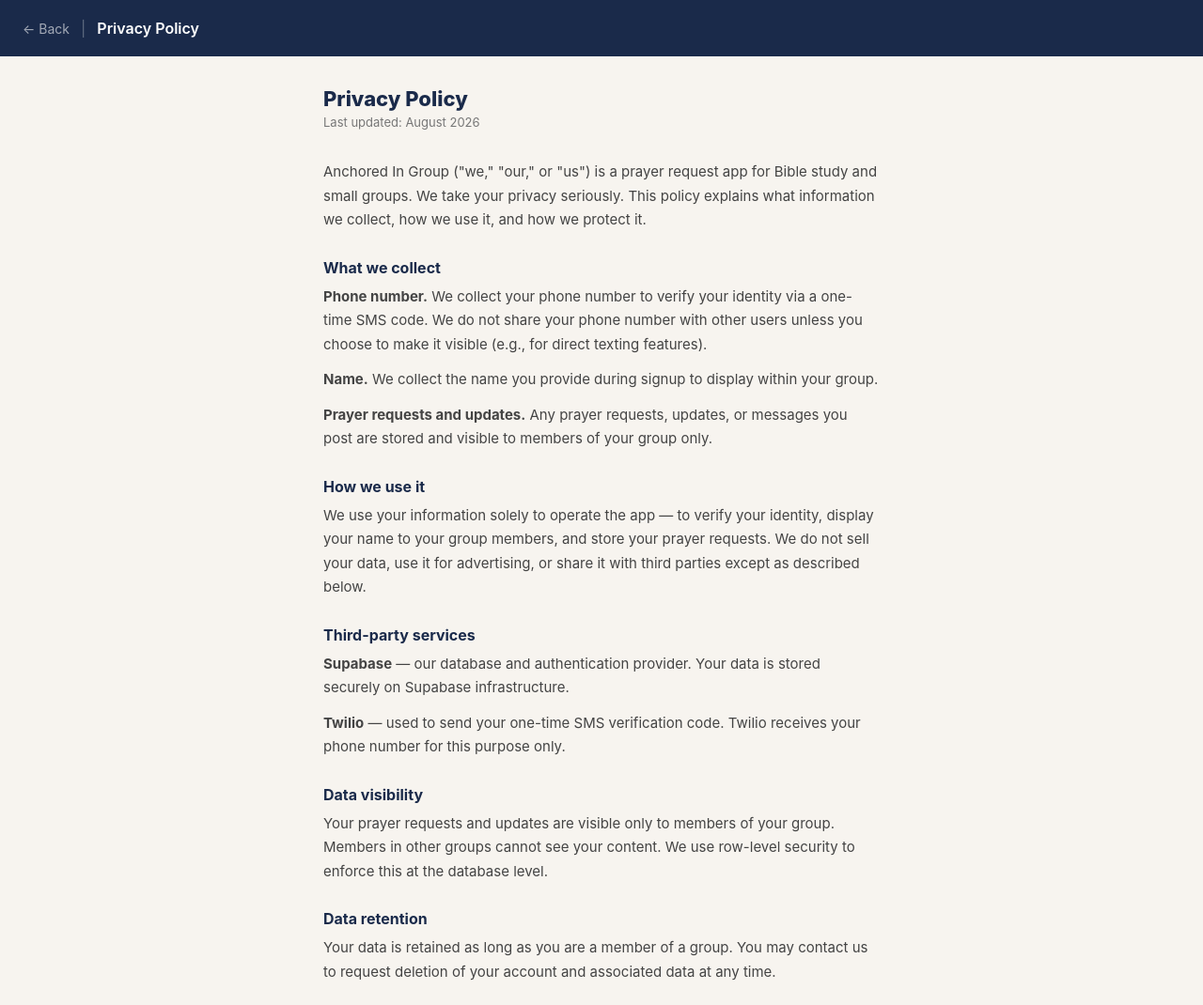
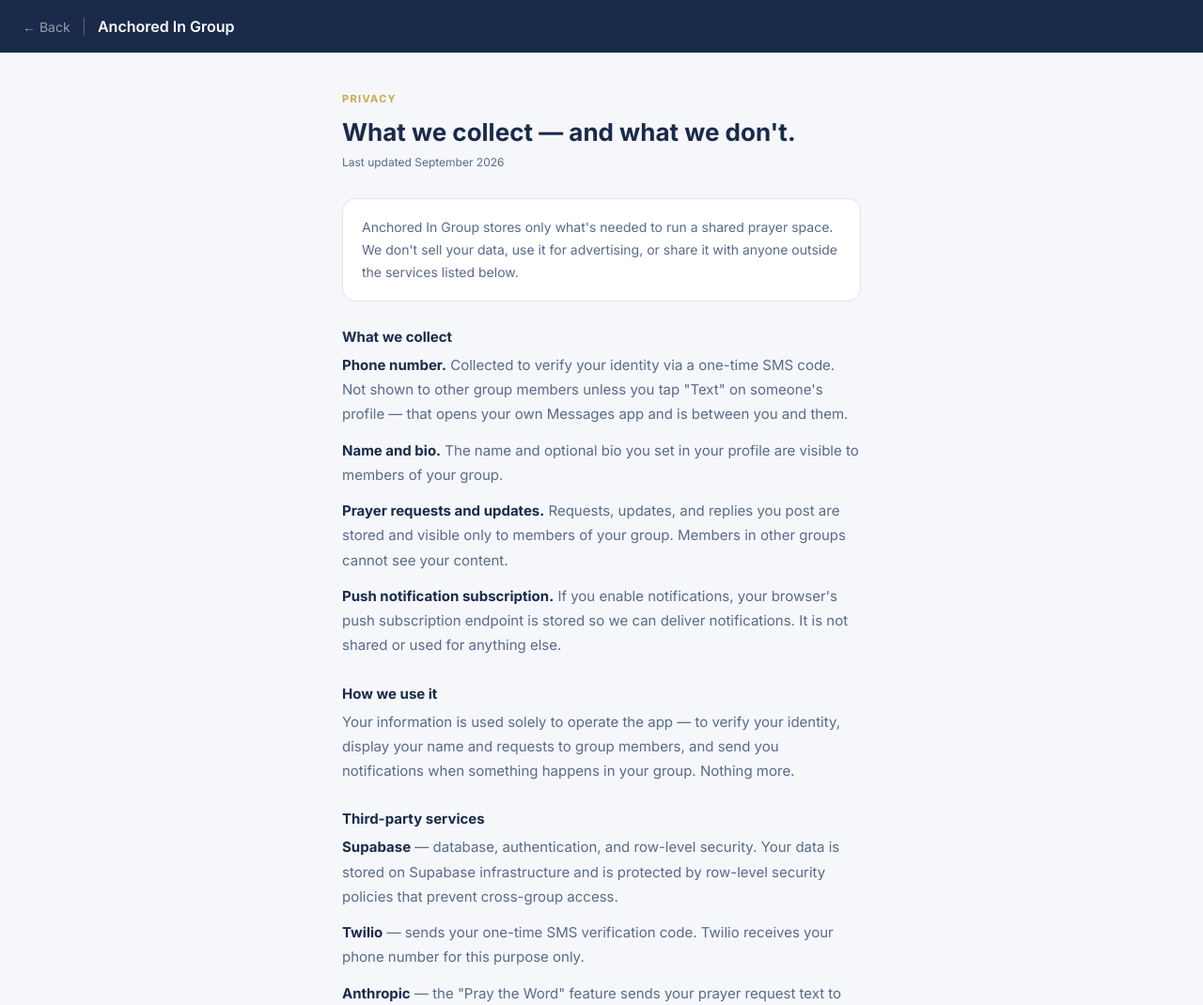
Before and after one commit to thebahash/anchoredin-group, a website: page privacy.html in a window 1280 px wide. Shown: the top 1070 px of the page at 94% size. Drawn offline with Linux system fonts and the light colour scheme.

Commit message:
Expand settings footer links; restyle privacy page

```diff
--- a/privacy.html
+++ b/privacy.html
@@ -3,57 +3,101 @@
 <head>
   <meta charset="UTF-8" />
   <meta name="viewport" content="width=device-width, initial-scale=1.0" />
-  <title>Privacy Policy — Anchored In Group</title>
+  <title>Privacy — Anchored In Group</title>
+  <link rel="preconnect" href="https://fonts.googleapis.com" />
+  <link href="https://fonts.googleapis.com/css2?family=Inter:wght@400;500;600;700&display=swap" rel="stylesheet" />
   <style>
-    * { box-sizing: border-box; margin: 0; padding: 0; }
-    body { font-family: -apple-system, BlinkMacSystemFont, 'Segoe UI', sans-serif; background: #f7f4ef; color: #2c2c2c; }
-    header { background: #1a2a4a; padding: 20px 24px; display: flex; align-items: center; gap: 12px; }
-    header a { color: rgba(255,255,255,0.6); font-size: 14px; text-decoration: none; }
-    header span { color: rgba(255,255,255,0.3); }
+    *, *::before, *::after { box-sizing: border-box; margin: 0; padding: 0; }
+    :root {
+      --navy: #1a2a4a;
+      --navy-2: #243560;
+      --gold: #c9a84c;
+      --text: #1a2a4a;
+      --muted: #5a6a8a;
+      --border: #dde3ef;
+      --bg: #f5f7fb;
+      --card: #ffffff;
+    }
+    body { background: var(--bg); color: var(--text); font-family: 'Inter', system-ui, sans-serif; -webkit-font-smoothing: antialiased; min-height: 100vh; }
+
+    header { background: var(--navy); padding: 18px 24px; display: flex; align-items: center; gap: 12px; }
+    header a { color: rgba(255,255,255,0.55); font-size: 14px; text-decoration: none; }
+    header a:hover { color: rgba(255,255,255,0.85); }
+    header span { color: rgba(255,255,255,0.25); }
     header h1 { color: #fff; font-size: 16px; font-weight: 600; }
-    .content { max-width: 640px; margin: 0 auto; padding: 32px 24px 64px; }
-    h2 { font-size: 22px; font-weight: 800; color: #1a2a4a; margin-bottom: 4px; }
-    .updated { font-size: 13px; color: #777; margin-bottom: 32px; }
-    h3 { font-size: 16px; font-weight: 700; color: #1a2a4a; margin: 28px 0 8px; }
-    p { font-size: 15px; line-height: 1.7; color: #444; margin-bottom: 12px; }
-    a { color: #c9a84c; }
+
+    .content { max-width: 600px; margin: 0 auto; padding: 40px 24px 80px; }
+
+    .label { font-size: 11px; font-weight: 700; color: var(--gold); letter-spacing: 0.12em; text-transform: uppercase; margin-bottom: 10px; }
+    h2 { font-size: 26px; font-weight: 800; color: var(--navy); margin-bottom: 6px; line-height: 1.2; }
+    .updated { font-size: 12px; color: var(--muted); margin-bottom: 28px; }
+
+    .card { background: var(--card); border: 1px solid var(--border); border-radius: 14px; padding: 18px 20px; margin: 24px 0; }
+    .card p { margin: 0; font-size: 14px; line-height: 1.7; color: var(--muted); }
+
+    h3 { font-size: 15px; font-weight: 700; color: var(--navy); margin: 28px 0 8px; }
+    p { font-size: 15px; line-height: 1.75; color: var(--muted); margin-bottom: 12px; }
+    a { color: var(--gold); text-decoration: none; }
+    a:hover { text-decoration: underline; }
+    strong { color: var(--text); }
+
+    footer { text-align: center; padding: 24px 24px 40px; border-top: 1px solid var(--border); margin-top: 20px; }
+    footer p { font-size: 12px; color: var(--muted); }
+    footer a { color: var(--muted); font-size: 12px; }
   </style>
 </head>
 <body>
+
   <header>
     <a href="/">← Back</a>
     <span>|</span>
-    <h1>Privacy Policy</h1>
+    <h1>Anchored In Group</h1>
   </header>
+
   <div class="content">
-    <h2>Privacy Policy</h2>
-    <div class="updated">Last updated: August 2026</div>
 
-    <p>Anchored In Group ("we," "our," or "us") is a prayer request app for Bible study and small groups. We take your privacy seriously. This policy explains what information we collect, how we use it, and how we protect it.</p>
+    <p class="label">Privacy</p>
+    <h2>What we collect — and what we don't.</h2>
+    <p class="updated">Last updated September 2026</p>
+
+    <div class="card">
+      <p>Anchored In Group stores only what's needed to run a shared prayer space. We don't sell your data, use it for advertising, or share it with anyone outside the services listed below.</p>
+    </div>
 
     <h3>What we collect</h3>
-    <p><strong>Phone number.</strong> We collect your phone number to verify your identity via a one-time SMS code. We do not share your phone number with other users unless you choose to make it visible (e.g., for direct texting features).</p>
-    <p><strong>Name.</strong> We collect the name you provide during signup to display within your group.</p>
-    <p><strong>Prayer requests and updates.</strong> Any prayer requests, updates, or messages you post are stored and visible to members of your group only.</p>
+    <p><strong>Phone number.</strong> Collected to verify your identity via a one-time SMS code. Not shown to other group members unless you tap "Text" on someone's profile — that opens your own Messages app and is between you and them.</p>
+    <p><strong>Name and bio.</strong> The name and optional bio you set in your profile are visible to members of your group.</p>
+    <p><strong>Prayer requests and updates.</strong> Requests, updates, and replies you post are stored and visible only to members of your group. Members in other groups cannot see your content.</p>
+    <p><strong>Push notification subscription.</strong> If you enable notifications, your browser's push subscription endpoint is stored so we can deliver notifications. It is not shared or used for anything else.</p>
 
     <h3>How we use it</h3>
-    <p>We use your information solely to operate the app — to verify your identity, display your name to your group members, and store your prayer requests. We do not sell your data, use it for advertising, or share it with third parties except as described below.</p>
+    <p>Your information is used solely to operate the app — to verify your identity, display your name and requests to group members, and send you notifications when something happens in your group. Nothing more.</p>
 
     <h3>Third-party services</h3>
-    <p><strong>Supabase</strong> — our database and authentication provider. Your data is stored securely on Supabase infrastructure.</p>
-    <p><strong>Twilio</strong> — used to send your one-time SMS verification code. Twilio receives your phone number for this purpose only.</p>
+    <p><strong>Supabase</strong> — database, authentication, and row-level security. Your data is stored on Supabase infrastructure and is protected by row-level security policies that prevent cross-group access.</p>
+    <p><strong>Twilio</strong> — sends your one-time SMS verification code. Twilio receives your phone number for this purpose only.</p>
+    <p><strong>Anthropic</strong> — the "Pray the Word" feature sends your prayer request text to Anthropic's Claude API to generate relevant scripture and a prayer. This text is not stored by Anchored In after the response is returned. See <a href="https://www.anthropic.com/privacy" target="_blank">anthropic.com/privacy</a> for Anthropic's practices.</p>
 
     <h3>Data visibility</h3>
-    <p>Your prayer requests and updates are visible only to members of your group. Members in other groups cannot see your content. We use row-level security to enforce this at the database level.</p>
+    <p>Your requests, updates, and profile are visible only to members of your group. Row-level security is enforced at the database level — not just in the app.</p>
 
     <h3>Data retention</h3>
-    <p>Your data is retained as long as you are a member of a group. You may contact us to request deletion of your account and associated data at any time.</p>
+    <p>Your data is retained as long as you are a member of a group. To request deletion of your account and all associated data, email us at <a href="mailto:hello@anchoredin.app">hello@anchoredin.app</a> and we will handle it promptly.</p>
 
     <h3>Children</h3>
-    <p>Anchored In Group is not intended for use by children under 13. We do not knowingly collect information from children under 13.</p>
+    <p>Anchored In Group is not intended for children under 13. We do not knowingly collect information from children under 13.</p>
+
+    <h3>Changes to this policy</h3>
+    <p>If this policy changes, the updated version will be posted here with a new date.</p>
 
     <h3>Contact</h3>
-    <p>Questions or requests? Email us at <a href="mailto:hello@anchoredin.app">hello@anchoredin.app</a>.</p>
+    <p>Questions? Email <a href="mailto:hello@anchoredin.app">hello@anchoredin.app</a>.</p>
+
   </div>
+
+  <footer>
+    <p><a href="/">← Back to Anchored In Group</a> &nbsp;&middot;&nbsp; <a href="https://anchoredin.app/privacy">Main app privacy</a></p>
+  </footer>
+
 </body>
 </html>
```
Also changed, not shown: index.html (+6 -3 lines).
